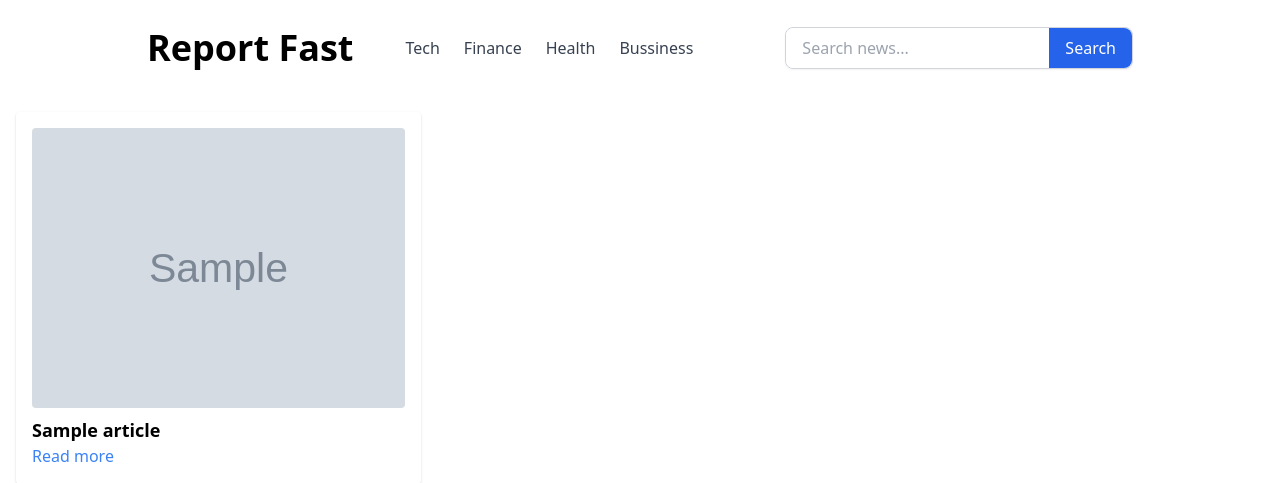
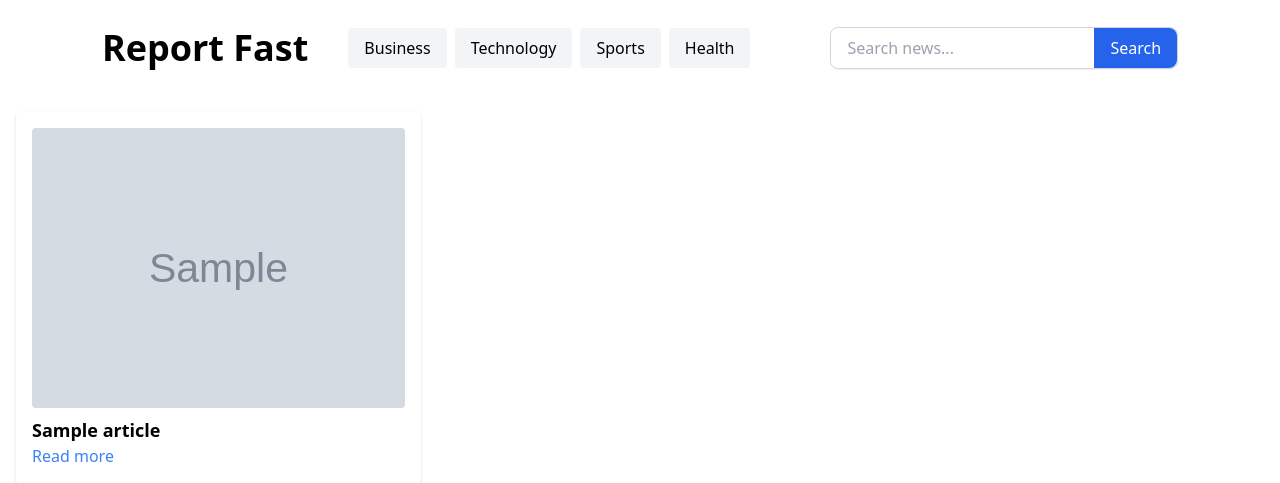
Before and after one commit to JoeDoesAI/ReportFast, a FastAPI app: template app/templates/base.html in a window 1280 px wide. Shown: the top 483 px of the page. Run offline with FastAPI, Linux system fonts and the light colour scheme; the template is opened without the code that fills it: most values are stand-ins (such as "Sample title", 1, 10 or a date in 2020); grey boxes marked "Sample" are stand-in pictures.

Commit message:
completed the news category switching

```diff
--- a/app/main.py
+++ b/app/main.py
@@ -4,7 +4,7 @@ from fastapi.staticfiles import StaticFiles
 from fastapi.responses import HTMLResponse,JSONResponse
 
 from app.config import TEMPLATES_DIR, STATIC_DIR
-from app.services.news_service import fetch_top_headlines, search_news
+from app.services.news_service import fetch_top_headlines, search_for_news
 
 app = FastAPI()
 
@@ -14,8 +14,7 @@ app.mount("/static", StaticFiles(directory=str(STATIC_DIR)), name="static")
 
 
 @app.get("/", response_class=HTMLResponse)
-def home(request: Request, q: str = Query(default=None)):
-
+def home(request: Request):
     news_articles = fetch_top_headlines(country="us",category="business")
     return templates.TemplateResponse("base.html", {"request": request, "news": news_articles})
 
@@ -24,3 +23,9 @@ def home(request: Request, q: str = Query(default=None)):
 def get_news(category: str = Query(default="technology")):
     news_articles = fetch_top_headlines(category=category)
     return {"articles": news_articles}
+
+
+@app.get("/search", response_class=HTMLResponse)
+def search_news(query: str = Query(default="technology")):
+    news_articles = search_for_news(query=query)
+    return {"articles": news_articles}
--- a/app/services/news_service.py
+++ b/app/services/news_service.py
@@ -18,14 +18,17 @@ def fetch_top_headlines(country="us", category="business", page_size=10):
 
 
 
-def search_news(query, page_size=10):
+def search_for_news(query, page_size=10):
     url = f"{BASE_URL}/everything"
+
     params = {
         "q": query,
         "pageSize": page_size,
         "apiKey": NEWS_API_KEY
     }
+
     response = requests.get(url, params=params)
+
     response.raise_for_status()
     data = response.json()
     return data.get("articles", [])
--- a/app/templates/base.html
+++ b/app/templates/base.html
@@ -8,19 +8,31 @@
     <header class="bg-white w-full h-24 shadow-xl/30 flex items-center justify-center px-10">
         <nav class="flex flex-row items-center space-x-10">
             <h1 class="text-4xl font-bold" >Report Fast</h1>
-            <ul class="flex flex-row space-x-6 text-gray-700 p-3">
-                <li class = "text-l hover:text-blue-600 hover:cursor-pointer" onclick="loadNews('technology')">Tech</li>
-                <li class = "hover:text-blue-600 hover:cursor:pointer" onclick="loadNews('finance')">Finance</li>
-                <li class = "hover:text-blue-600 hover:cursor:pointer" onclick="loadNews('health')">Health</li>
-                <li class = "hover:text-blue-600 hover:cursor-pointer" onclick="loadNews('business')">Bussiness</li>
-            </ul>
+
+
+            <nav class="flex space-x-2">
+                <a href="#" class="px-4 py-2 rounded bg-gray-100 hover:bg-blue-600hover:text-white transition"  onclick="loadNews('business')">
+                    Business
+                </a>
+                <a href="#" class="px-4 py-2 rounded bg-gray-100 hover:bg-blue-600 hover:text-white transition" onclick="loadNews('technology')">
+                    Technology
+                </a>
+                <a href="#" class="px-4 py-2 rounded bg-gray-100 hover:bg-blue-600 hover:text-white transition" onclick="loadNews('sports')">
+                    Sports
+                </a>
+
+                <a href="#" class="px-4 py-2 rounded bg-gray-100 hover:bg-blue-600 hover:text-white transition" onclick="loadNews('health')">
+                    Health
+                </a>
+            </nav>
+
 
             <form action=""></form>
 
             <div class="max-w-lg mx-auto">
                 <form class="flex items-center border border-gray-300 rounded-lg shadow-sm" action="">
-                    <input type="text" placeholder="Search news..." class="w-full px-4 py-2 rounded-l-lg focus:outline-none focus:ring-2 focus:ring-blue-500"/>
-                    <button type="submit" class="bg-blue-600 text-white px-4 py-2 rounded-r-lg hover:bg-blue-700">
+                    <input id ="search-input" type="text" placeholder="Search news..." class="w-full px-4 py-2 rounded-l-lg focus:outline-none focus:ring-2 focus:ring-blue-500"/>
+                    <button type="submit" class="bg-blue-600 text-white px-4 py-2 rounded-r-lg hover:bg-blue-700" onclick ="searchNews()">
                         Search
                     </button>
                 </form>
@@ -29,9 +41,9 @@
         </nav>
 
     </header>
-   <div class="container mx-auto p-4 grid grid-cols-1 md:grid-cols-2 lg:grid-cols-3 gap-4">
+    <div id="news-container" class="container mx-auto p-4 grid grid-cols-1 md:grid-cols-2 lg:grid-cols-3 gap-4">
         {% for article in news %}
-        <div class="news-container bg-white p-4 rounded shadow">
+            <div  class="bg-white p-4 rounded shadow">
                 <img src="{{ article.urlToImage }}" class="rounded mb-2">
                 <h2 class="font-bold text-lg">{{ article.title }}</h2>
                 <!-- <p class="text-sm">{{ article.description }}</p> -->
@@ -60,6 +72,45 @@
                 container.innerHTML += card;
             });
         }
+
+        async function searchNews() {
+            query = document.getElementById("search-input").value
+            response = await fetch(`/search?query=${query}`)
+
+            const data = await response.json();
+
+            const container = document.getElementById("news-container");
+            container.innerHTML = ""; // Clear old news
+
+
+            // ✅ Handle empty response
+            if (!data.articles || data.articles.length === 0) {
+                container.innerHTML = `
+                    <div class="text-center text-gray-500 p-4">
+                        No news found for your Search.
+                    </div>
+                `;
+                return;
+            }
+
+
+
+            data.articles.forEach(article => {
+                const card = `
+                <div class="bg-white p-4 rounded shadow">
+                    <img src="${article.urlToImage || ''}" class="rounded mb-2">
+                    <h2 class="font-bold text-lg">${article.title}</h2>
+                    <a href="${article.url}" target="_blank" class="text-blue-500">Read more</a>
+                </div>
+                `;
+                container.innerHTML += card;
+            });
+
+        }
+
+
+
+
         </script>
 
 
```
Lines whose indentation alone changed are shown as unchanged.
